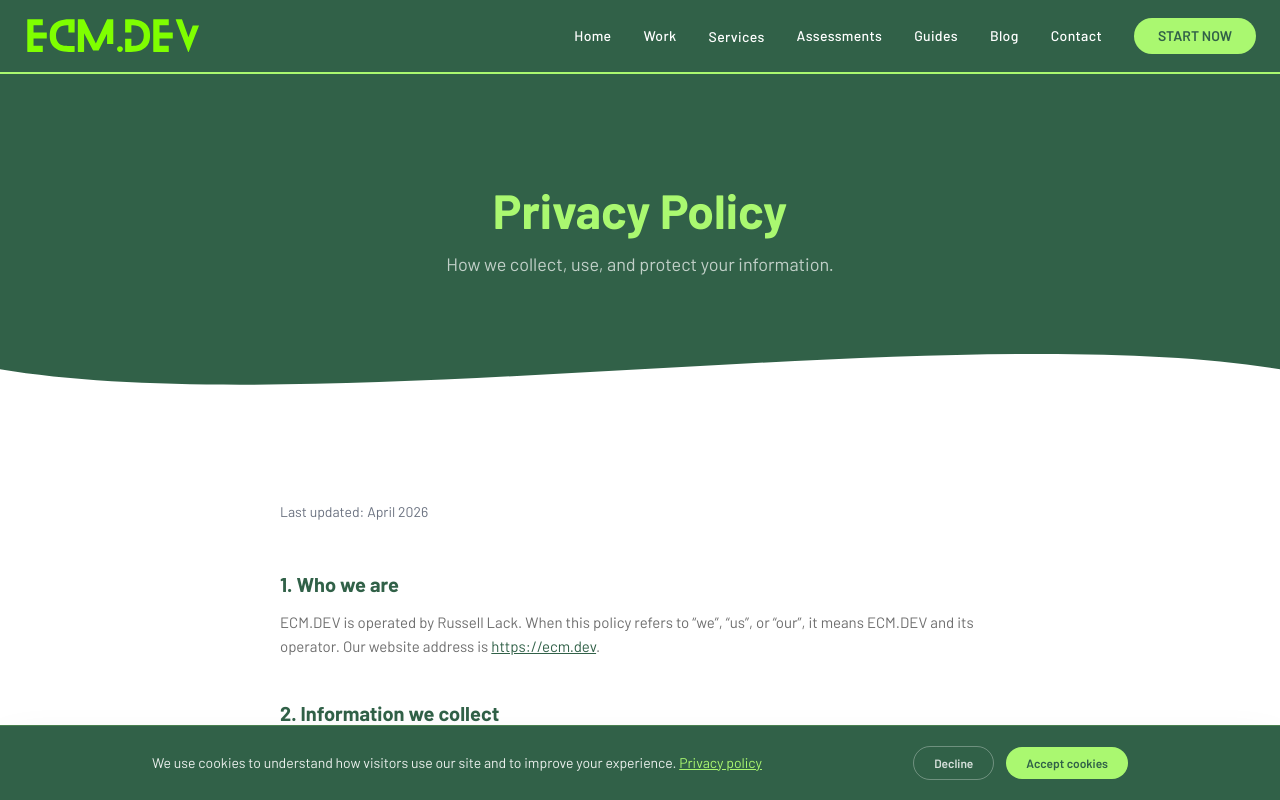
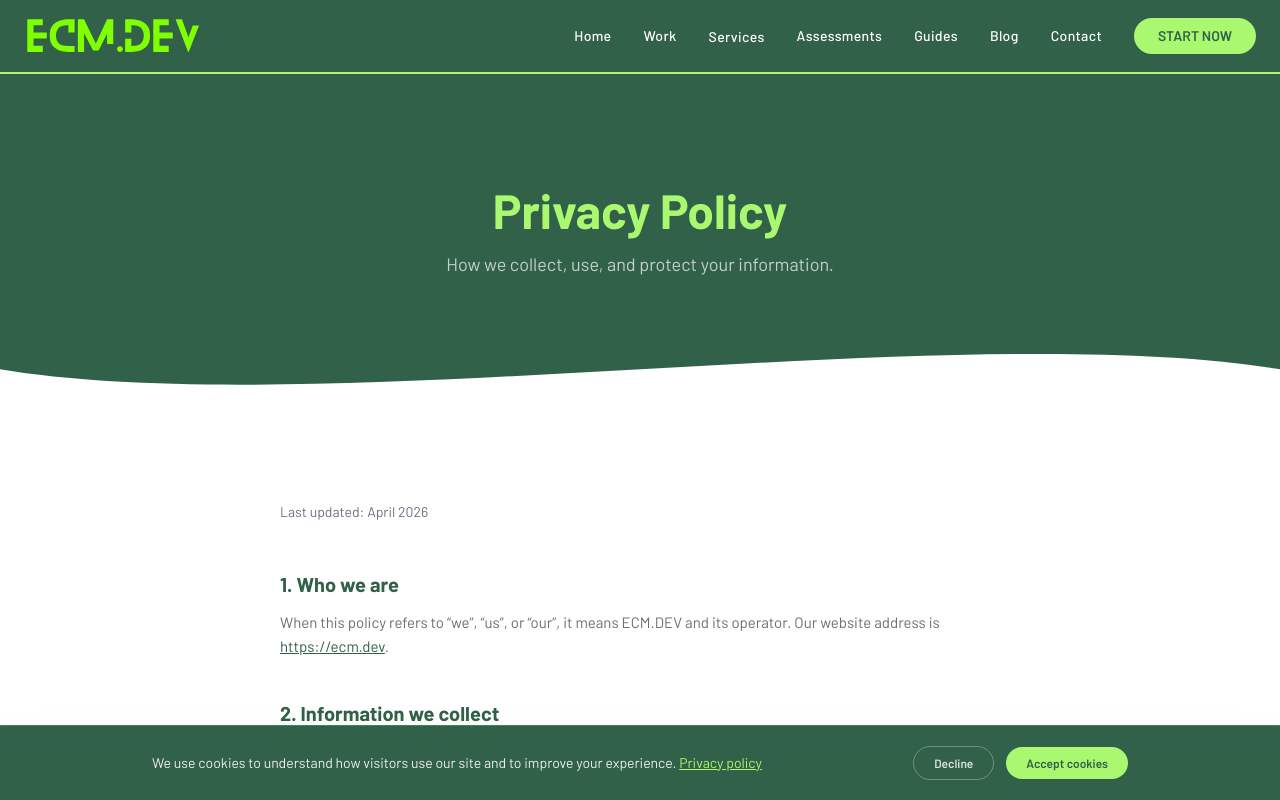
Before and after one commit to RussellLack/ecm-dev-nextjs, a Next.js app: page /privacy in a window 1280 px wide. Shown: the top 800 px of the page. Built offline with nearby package versions, Linux system fonts and the light colour scheme.

Commit message:
chore(privacy): remove named-operator reference from Who-we-are section
Leaves the policy vague about the underlying operator identity (ECM.DEV
"and its operator"). Contact email elsewhere on the page remains the
effective point of contact for data subject requests.

```diff
--- a/app/privacy/page.tsx
+++ b/app/privacy/page.tsx
@@ -47,9 +47,9 @@ export default function PrivacyPage() {
                 1. Who we are
               </h2>
               <p>
-                ECM.DEV is operated by Russell Lack. When this policy refers to
-                &ldquo;we&rdquo;, &ldquo;us&rdquo;, or &ldquo;our&rdquo;, it
-                means ECM.DEV and its operator. Our website address is{" "}
+                When this policy refers to &ldquo;we&rdquo;, &ldquo;us&rdquo;,
+                or &ldquo;our&rdquo;, it means ECM.DEV and its operator. Our
+                website address is{" "}
                 <a
                   href="https://ecm.dev"
                   className="text-ecm-green underline hover:text-ecm-green-dark transition-colors"
```
